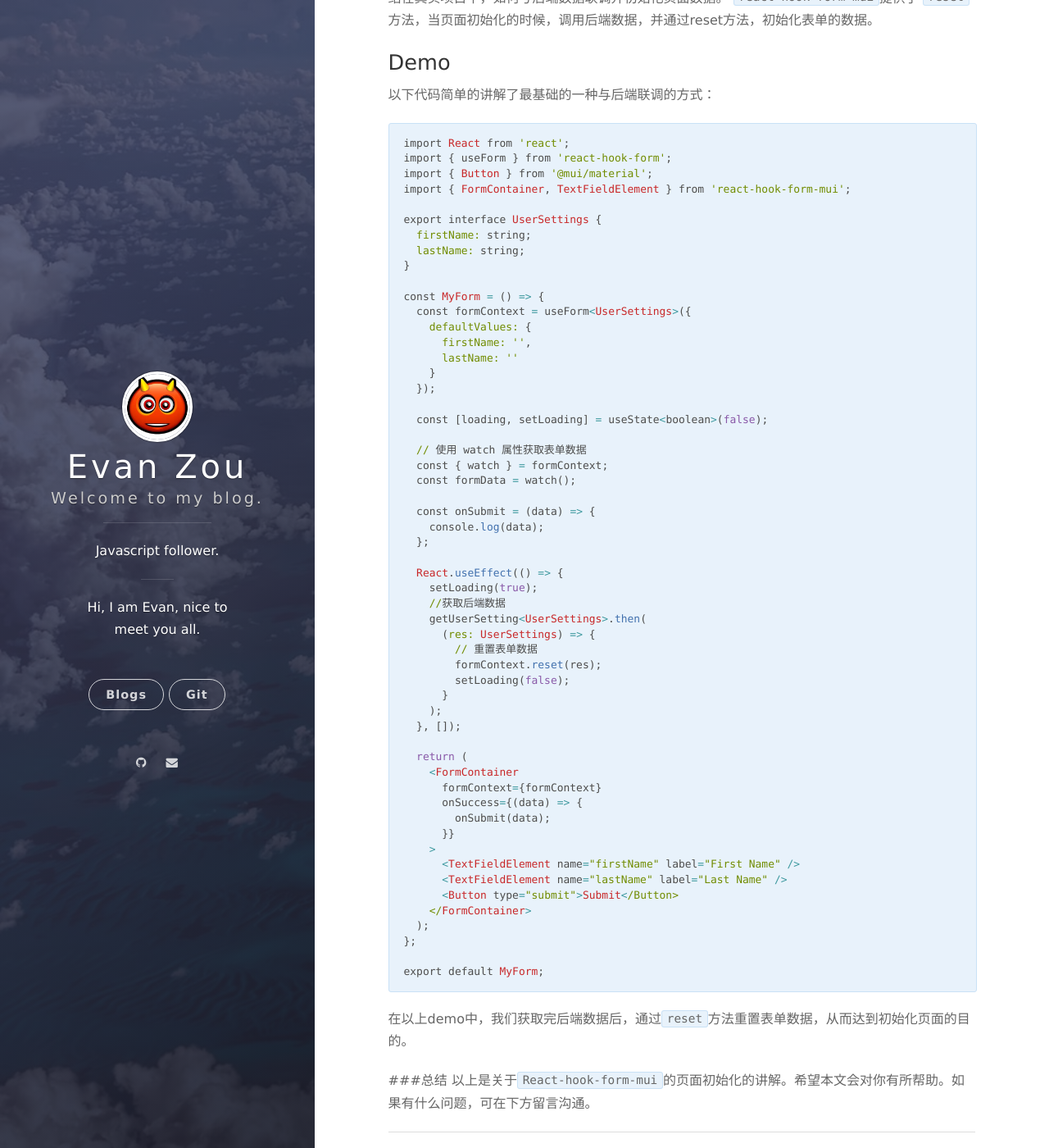
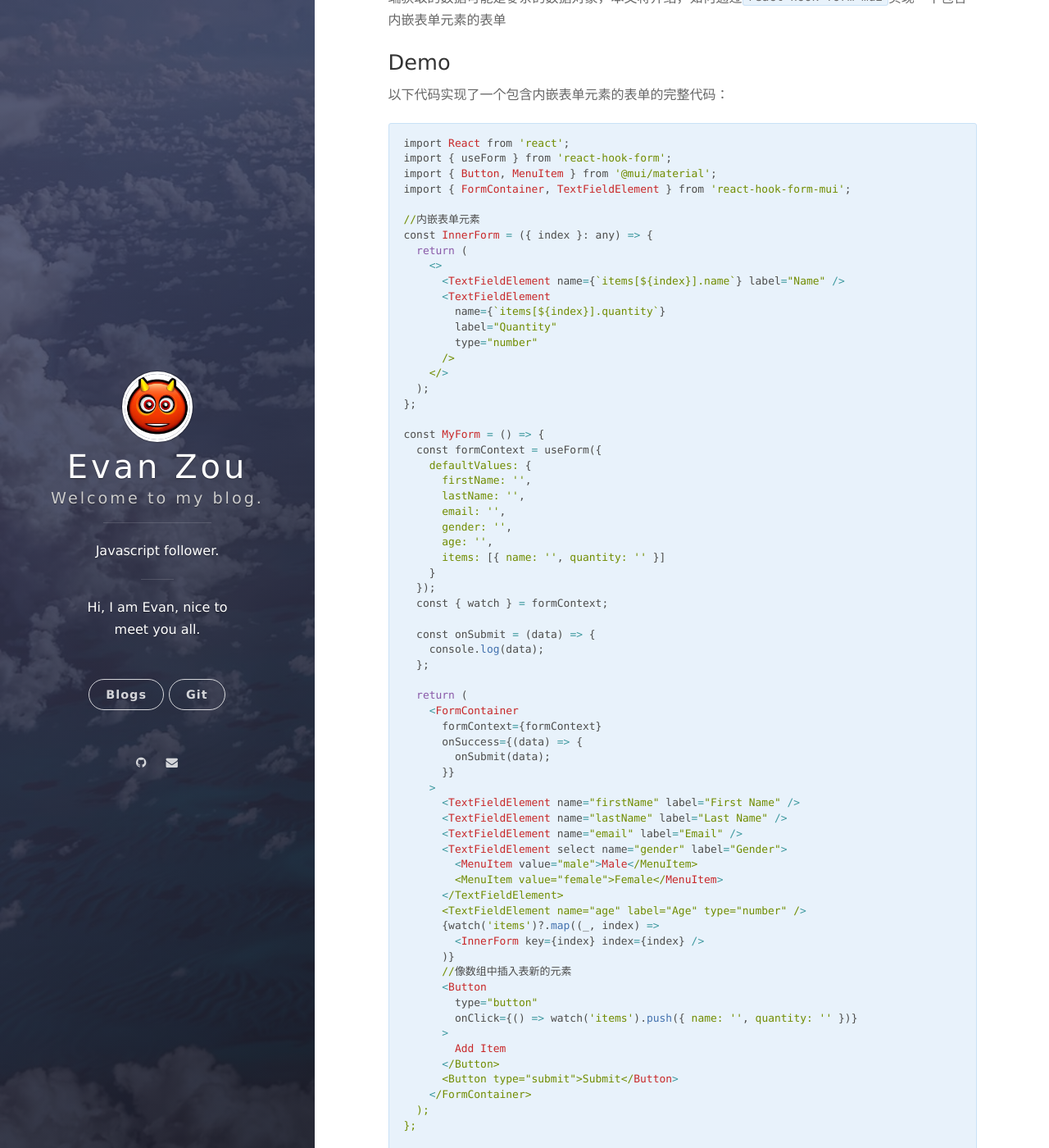
Before and after one commit to Evanzew/Evanzew.github.io, a Jekyll site: the page built from _posts/2023-05-24-react-hook-form-mui-5.markdown, in a window 1280 px wide and 1400 px high, scrolled down 323 px. Shown: the whole window at 82% size. Built offline with Jekyll 4.4.1, drawn with Linux system fonts in a browser that asks for light colours; nearby versions of some CDN libraries; comment, search, counter and statistics services are not loaded; some of the changed text lies outside the part shown.

Commit message:
修改文章

```diff
--- a/_posts/2023-05-24-react-hook-form-mui-5.markdown
+++ b/_posts/2023-05-24-react-hook-form-mui-5.markdown
@@ -1,6 +1,6 @@
 ---
 layout: post
-title: React-hook-form-mui（四）：与后端数据联调
+title: React-hook-form-mui（五）：包含内嵌表单元素的表单
 date: 2023-05-24 09:59:24.000000000 +09:00
 tags:  React MUI react-hook-form-mui
 ---
@@ -8,51 +8,47 @@ tags:  React MUI react-hook-form-mui
 **关键词** `React` `MUI`  `react-hook-form-mui`
 
 ### 前言
-在上一篇文章中，我们介绍了`react-hook-form-mui`的表单验证功能。本文将从实际项目出发，介绍在真实项目中，如何与后端数据联调并初始化页面数据。
-`react-hook-form-mui`提供了 `reset`方法，当页面初始化的时候，调用后端数据，并通过reset方法，初始化表单的数据。
+在上一篇文章中，我们介绍了`react-hook-form-mui`如何与与后端数据联调。在实际项目中，从后端获取的数据可能是复杂的数据对象，本文将介绍，如何通过`react-hook-form-mui`实现一个包含内嵌表单元素的表单
 
 ### Demo
-以下代码简单的讲解了最基础的一种与后端联调的方式：
+以下代码实现了一个包含内嵌表单元素的表单的完整代码：
+
 {% highlight ruby %}
 import React from 'react';
 import { useForm } from 'react-hook-form';
-import { Button } from '@mui/material';
+import { Button, MenuItem } from '@mui/material';
 import { FormContainer, TextFieldElement } from 'react-hook-form-mui';
 
-export interface UserSettings {
-  firstName: string;
-  lastName: string;
-}
+//内嵌表单元素
+const InnerForm = ({ index }: any) => {
+  return (
+    <>
+      <TextFieldElement name={`items[${index}].name`} label="Name" />
+      <TextFieldElement
+        name={`items[${index}].quantity`}
+        label="Quantity"
+        type="number"
+      />
+    </>
+  );
+};
 
 const MyForm = () => {
-  const formContext = useForm<UserSettings>({
+  const formContext = useForm({
     defaultValues: {
       firstName: '',
-      lastName: ''
+      lastName: '',
+      email: '',
+      gender: '',
+      age: '',
+      items: [{ name: '', quantity: '' }]
     }
   });
-
-  const [loading, setLoading] = useState<boolean>(false);
-
-  // 使用 watch 属性获取表单数据
   const { watch } = formContext;
-  const formData = watch();
 
   const onSubmit = (data) => {
     console.log(data);
   };
-
-  React.useEffect(() => {
-    setLoading(true);
-    //获取后端数据
-    getUserSetting<UserSettings>.then(
-      (res: UserSettings) => {
-        // 重置表单数据
-        formContext.reset(res);
-        setLoading(false);
-      }
-    );
-  }, []);
 
   return (
     <FormContainer
@@ -63,14 +59,48 @@ const MyForm = () => {
     >
       <TextFieldElement name="firstName" label="First Name" />
       <TextFieldElement name="lastName" label="Last Name" />
+      <TextFieldElement name="email" label="Email" />
+      <TextFieldElement select name="gender" label="Gender">
+        <MenuItem value="male">Male</MenuItem>
+        <MenuItem value="female">Female</MenuItem>
+      </TextFieldElement>
+      <TextFieldElement name="age" label="Age" type="number" />
+      {watch('items')?.map((_, index) =>
+        <InnerForm key={index} index={index} />
+      )}
+      //像数组中插入表新的元素
+      <Button
+        type="button"
+        onClick={() => watch('items').push({ name: '', quantity: '' })}
+      >
+        Add Item
+      </Button>
       <Button type="submit">Submit</Button>
     </FormContainer>
   );
 };
 
 export default MyForm;
+
 {% endhighlight %}
-在以上demo中，我们获取完后端数据后，通过`reset`方法重置表单数据，从而达到初始化页面的目的。
+
+###解析
+{% highlight ruby %}
+//内嵌表单元素
+const InnerForm = ({ index }: any) => {
+  return (
+    <>
+      <TextFieldElement name={`items[${index}].name`} label="Name" />
+      <TextFieldElement
+        name={`items[${index}].quantity`}
+        label="Quantity"
+        type="number"
+      />
+    </>
+  );
+};
+{% endhighlight %}
+以上代码是实现内嵌表单元素的关键代码，了解以上代码，我们需要了解`react-hook-form-mui`的核心理念。它是通过获取表单元素的name，生成数据结构数。因此，对于内嵌的组件而言，我们需要通过index来给name赋值。这样就可以获取到内嵌表单元素的表单值。
 
 ###总结
-以上是关于`React-hook-form-mui`的页面初始化的讲解。希望本文会对你有所帮助。如果有什么问题，可在下方留言沟通。
+以上是关于`React-hook-form-mui`的内嵌表单元素的讲解。希望本文会对你有所帮助。如果有什么问题，可在下方留言沟通。
```
